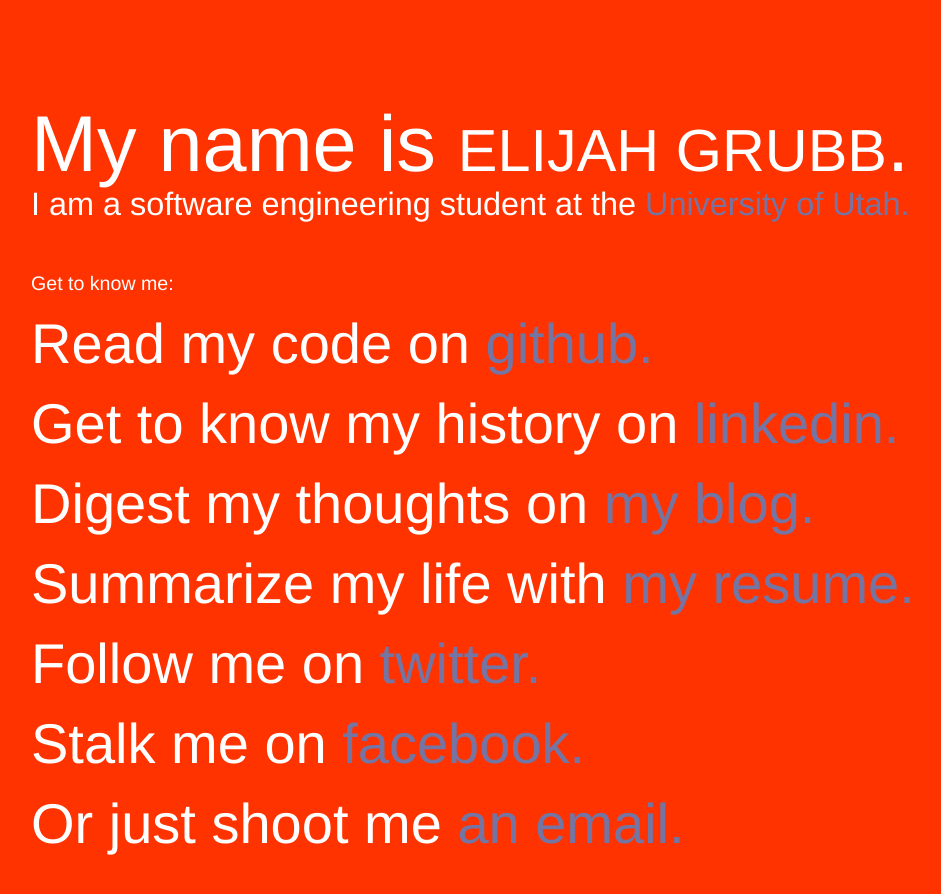
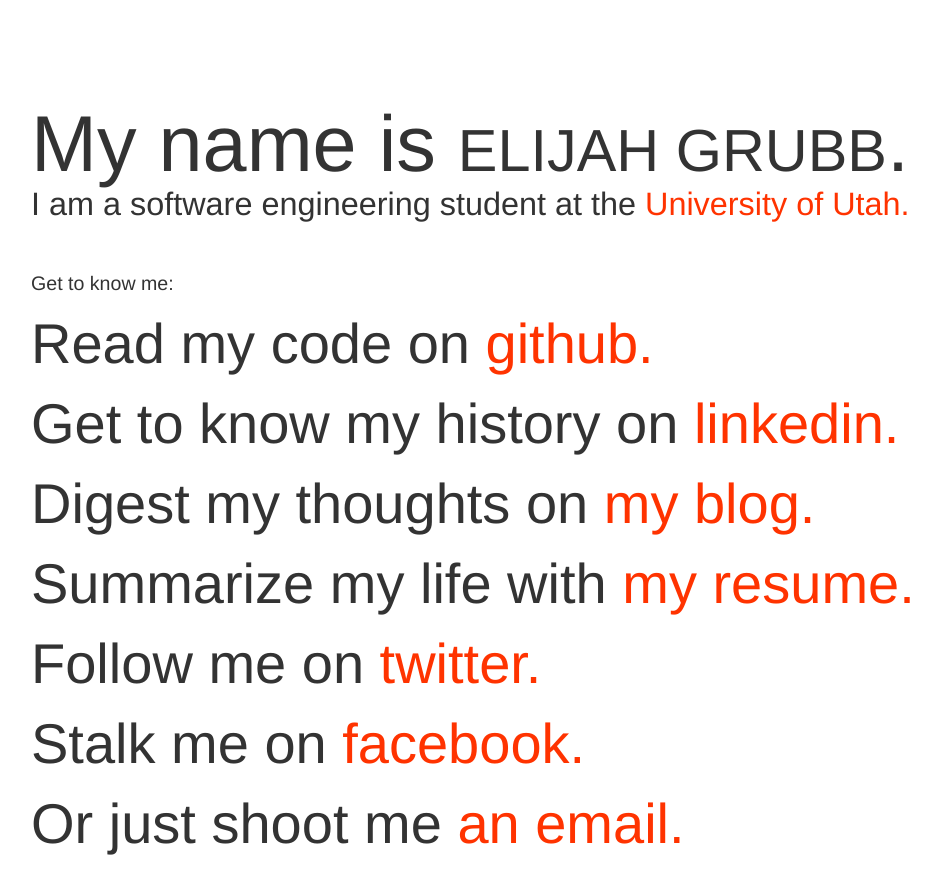
Before and after one commit to judgegrubb/judgegrubb.github.io, a Jekyll site: the page index.html, which Jekyll copies as it is, in a window 1280 px wide. Shown: the top 894 px of the page, without its empty margins (161-1102 px from the left). Built offline with Jekyll 4.4.1, drawn with Linux system fonts in a browser that asks for light colours; nearby versions of some CDN libraries; Markdown is read by kramdown in place of the engine named in the settings.

Commit message:
Making it more readable

```diff
--- a/css/style.css
+++ b/css/style.css
@@ -1,6 +1,6 @@
 body {
-	background-color: #FF3300;
-	color: #FFFFFF;
+	/* background-color: #FF3300; */
+	/* color: #FFFFFF; */
 	text-decoration: none;
 }
 
@@ -46,17 +46,17 @@ ul {
 }
 
 a {
-    color: #7575A3;
+    color: #FF3300;
 }
 
 /* visited link */
 a:visited {
 	/* Maybe change this back to #FF00FF? */
-    color: #FF99FF;
+    color: #7575A3;
 }
 
 /* mouse over link */
 a:hover {
-	color: #FFFFFF;
+	color: #000;
 	text-decoration: none;
 }
```
